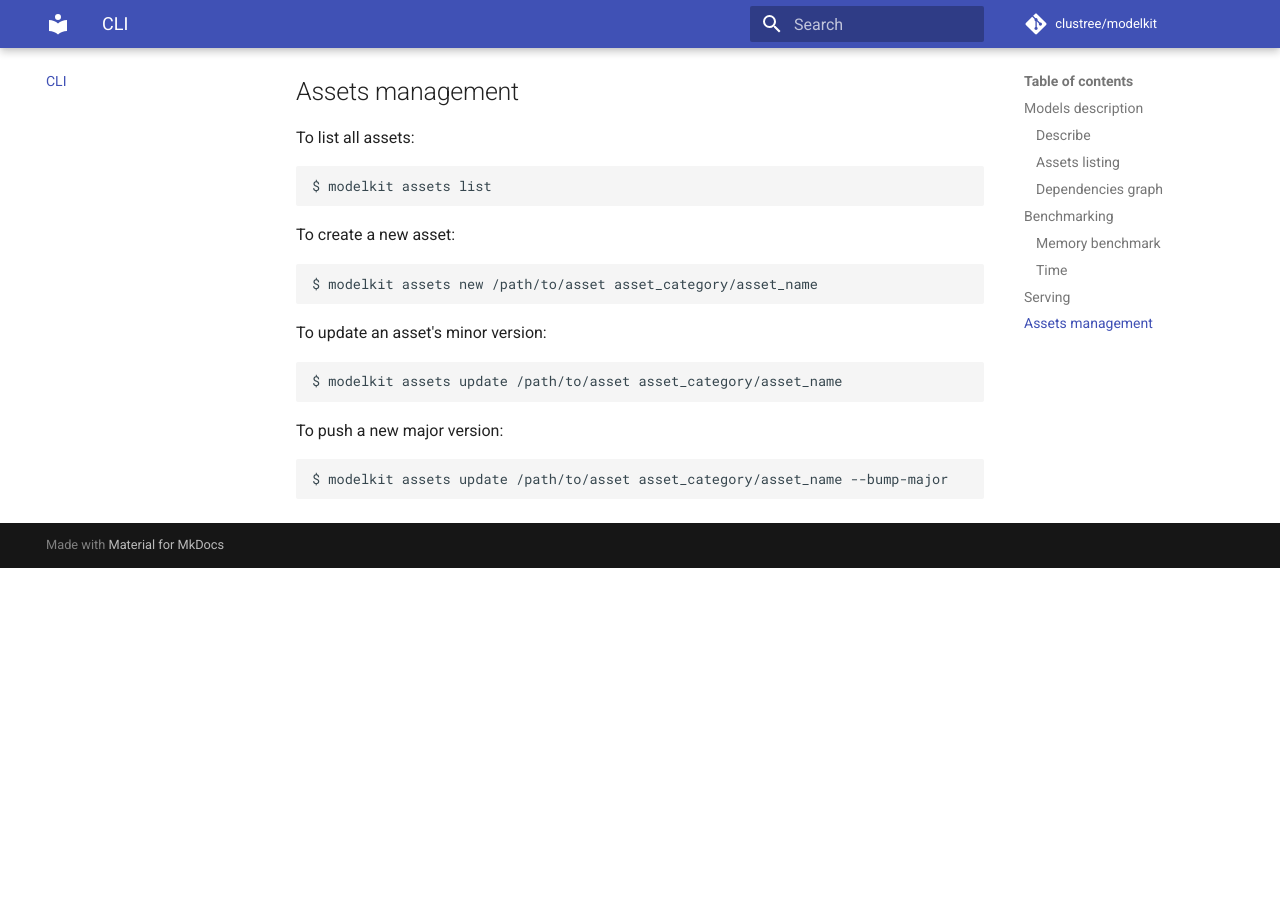
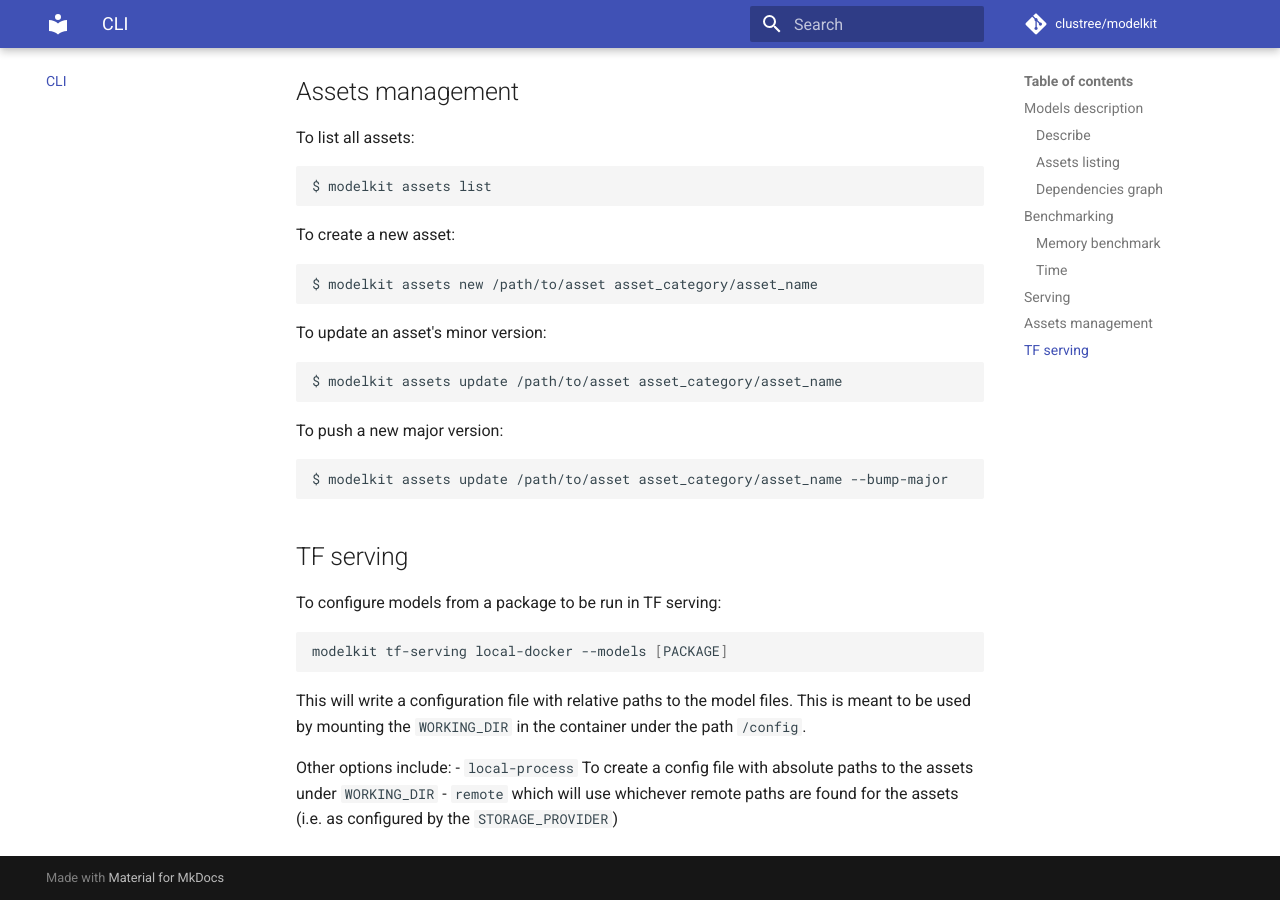
Before and after one commit to Cornerstone-OnDemand/modelkit, an MkDocs documentation site: the page built from docs/cli.md, in a window 1280 px wide and 900 px high, scrolled down 1455 px. Built offline with MkDocs 1.6.1 and Material for MkDocs 9.7.7, drawn with Linux system fonts in a browser that asks for light colours; comment, search, counter and statistics services are not loaded; before the commit the page ends 2023 px from its top, so only the background shows below that.

Commit message:
docs: write tf serving docs

````diff
--- a/docs/cli.md
+++ b/docs/cli.md
@@ -58,22 +58,35 @@
 ## Assets management
 
 To list all assets:
-```bash
+```sh
 $ modelkit assets list
 ```
 
 To create a new asset:
-```bash
+```sh
 $ modelkit assets new /path/to/asset asset_category/asset_name
 ```
 
 To update an asset's minor version:
 
-```bash
+```sh
 $ modelkit assets update /path/to/asset asset_category/asset_name
 ```
 
 To push a new major version:
-```bash
+```sh
 $ modelkit assets update /path/to/asset asset_category/asset_name --bump-major
 ```
+
+## TF serving
+
+To configure models from a package to be run in TF serving:
+```sh
+modelkit tf-serving local-docker --models [PACKAGE]
+```
+
+This will write a configuration file with relative paths to the model files. This is meant to be used by mounting the `WORKING_DIR` in the container under the path `/config`.
+
+Other options include:
+- `local-process` To create a config file with absolute paths to the assets under `WORKING_DIR`
+- `remote` which will use whichever remote paths are found for the assets (i.e. as configured by the `STORAGE_PROVIDER`)
````
Also changed, not shown: docs/library/special/tensorflow.md (+94 -72 lines).
